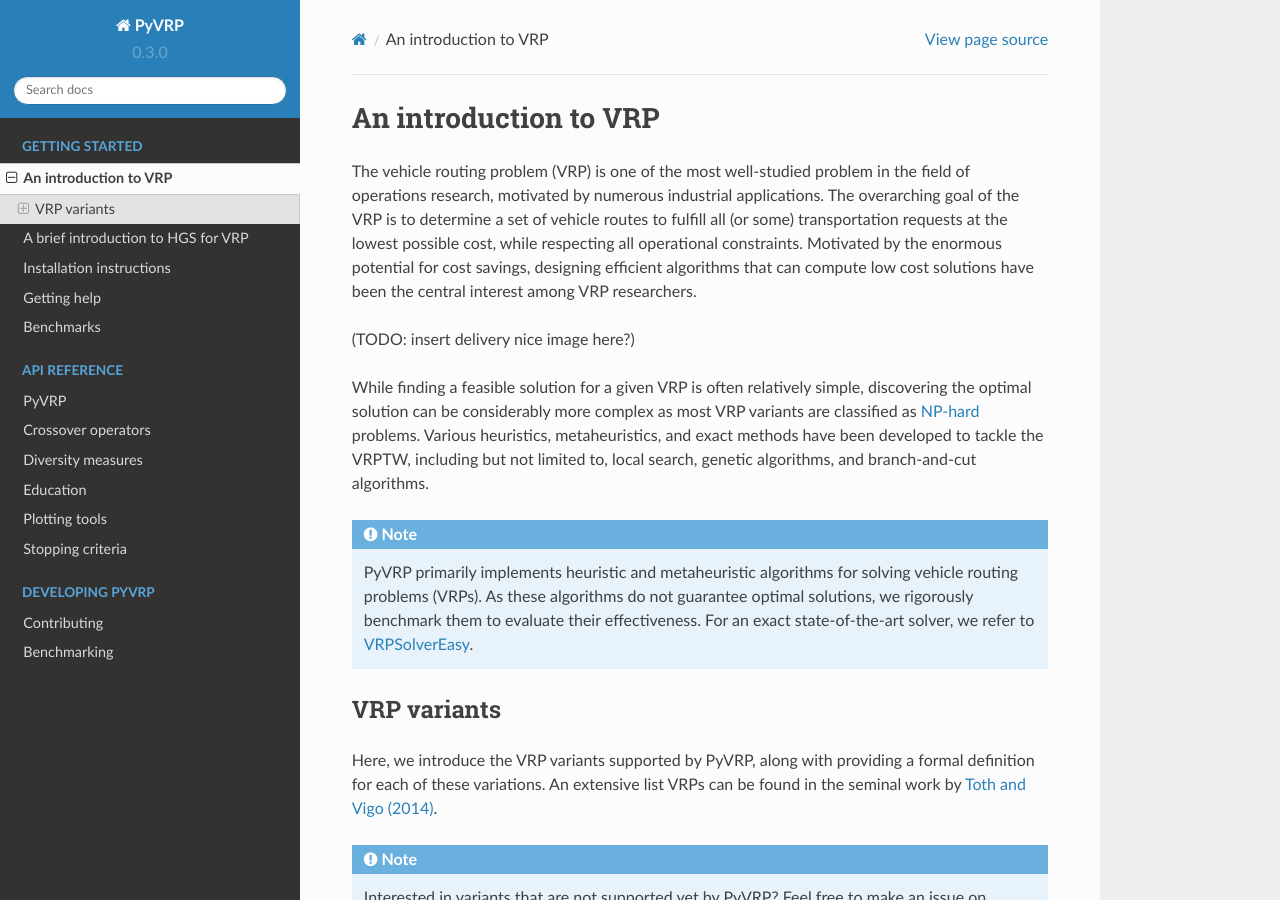
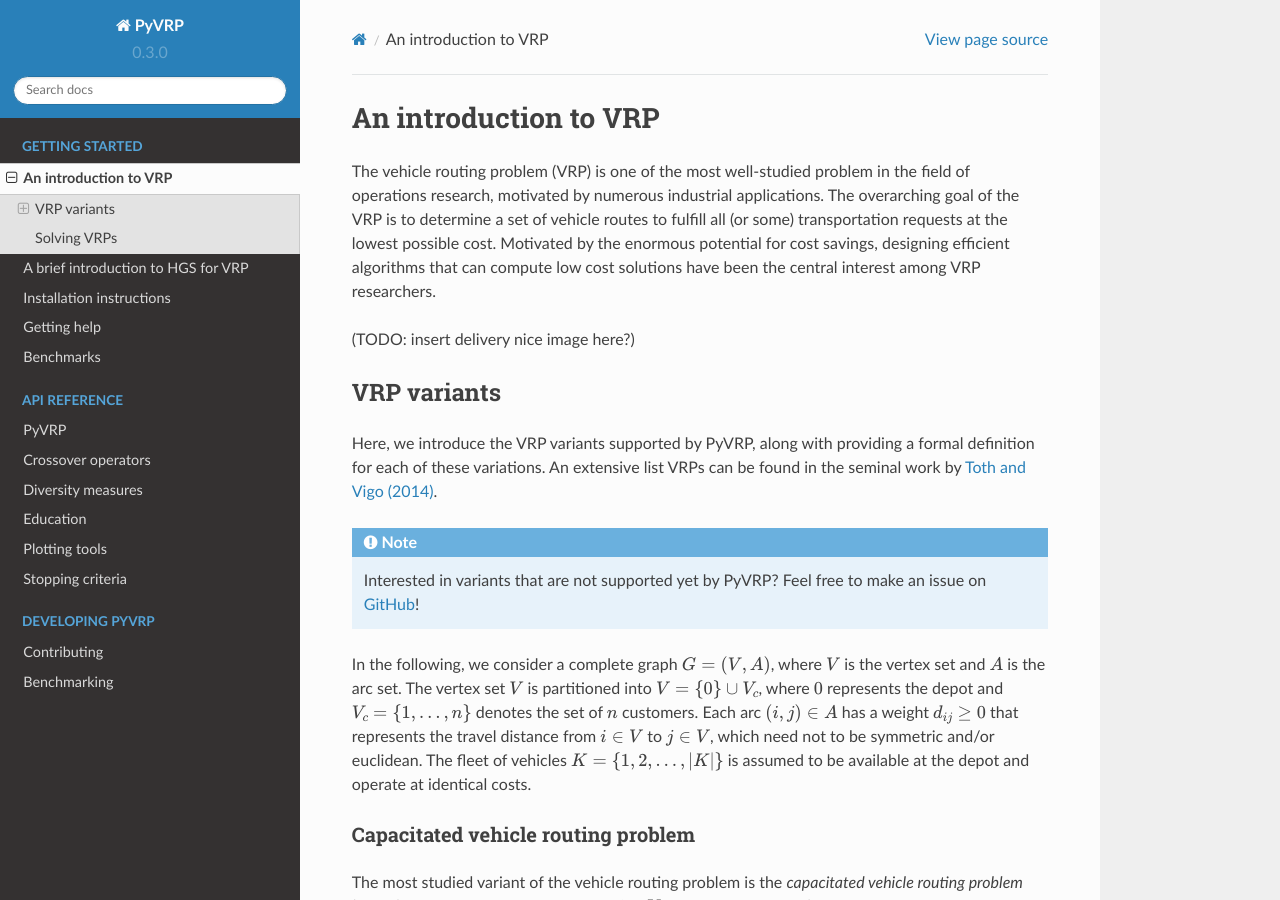
Before and after one commit to PyVRP/PyVRP, a Sphinx documentation site: the page built from docs/source/setup/introduction_to_vrp.rst, in a window 1280 px wide and 900 px high. Built offline with Sphinx 7.4.7 and the Read the Docs theme 2.0.0, drawn with Linux system fonts in a browser that asks for light colours; pages that are not in the unit, such as notebooks, are missing from menus; some of the changed text lies outside the part shown.

Commit message:
Solution method section

```diff
--- a/docs/source/setup/introduction_to_vrp.rst
+++ b/docs/source/setup/introduction_to_vrp.rst
@@ -2,21 +2,13 @@
 ======================
 
 The vehicle routing problem (VRP) is one of the most well-studied problem in the field of operations research, motivated by numerous industrial applications.
-The overarching goal of the VRP is to determine a set of vehicle routes to fulfill all (or some) transportation requests at the lowest possible cost, while respecting all operational constraints.
+The overarching goal of the VRP is to determine a set of vehicle routes to fulfill all (or some) transportation requests at the lowest possible cost.
 Motivated by the enormous potential for cost savings, designing efficient algorithms that can compute low cost solutions have been the central interest among VRP researchers.
 
 (TODO: insert delivery nice image here?)
 
-While finding a feasible solution for a given VRP is often relatively simple, discovering the optimal solution can be considerably more complex as most VRP variants are classified as `NP-hard <https://en.wikipedia.org/wiki/NP-hardness>`_ problems.
-Various heuristics, metaheuristics, and exact methods have been developed to tackle the VRPTW, including but not limited to, local search, genetic algorithms, and branch-and-cut algorithms.
-
-.. note::
-
-    PyVRP primarily implements heuristic and metaheuristic algorithms for solving vehicle routing problems (VRPs). As these algorithms do not guarantee optimal solutions, we rigorously benchmark them to evaluate their effectiveness. For an exact state-of-the-art solver, we refer to `VRPSolverEasy <https://github.com/inria-UFF/VRPSolverEasy>`_.
-
-
 VRP variants
----------------------------
+------------
 
 Here, we introduce the VRP variants supported by PyVRP, along with providing a formal definition for each of these variations.
 An extensive list VRPs can be found in the seminal work by `Toth and Vigo (2014) <https://doi.org/10.1137/1.9780898718515>`_.
```
Also changed, not shown: other parts of docs/source/setup/introduction_to_vrp.rst (+10 -0 lines).
